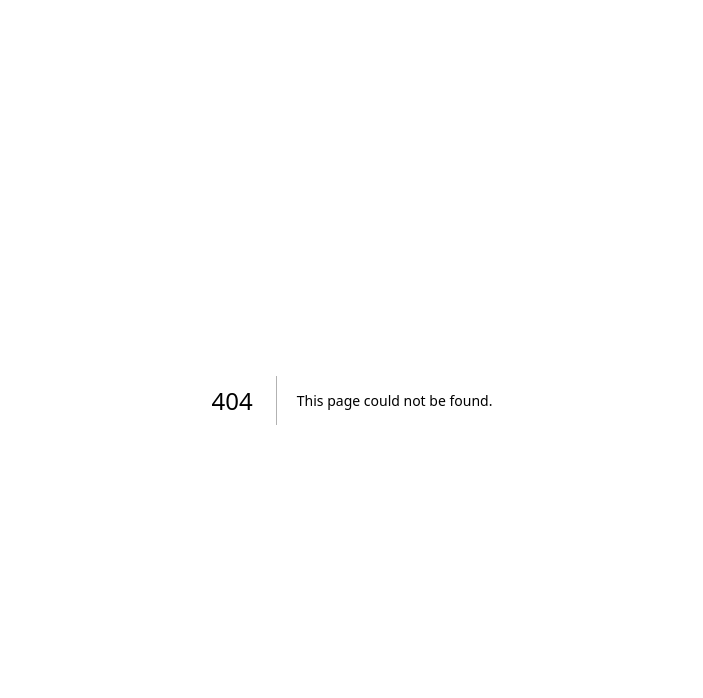
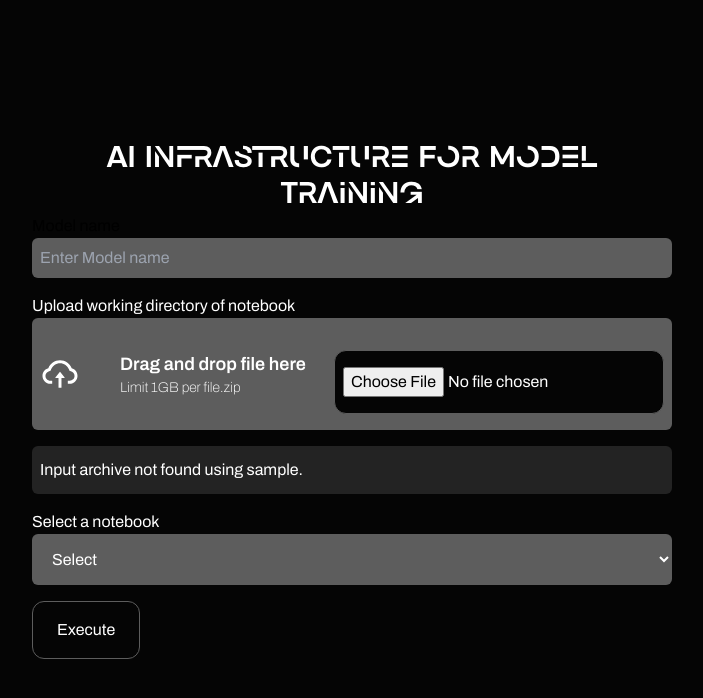
Before and after one commit to codypharm/decenter-ai-web-interface, a Next.js app: page /demo in a window 1280 px wide. Before the commit this address had no page. Shown: the top 698 px of the page, without its empty margins (288-991 px from the left). Built offline with nearby package versions, Linux system fonts and the light colour scheme.

Commit message:
demo page 90% done

```diff
--- a/src/app/components/home/Footer.tsx
+++ b/src/app/components/home/Footer.tsx
@@ -39,11 +39,11 @@ const Footer = () => {
         </div>
         <div className="w-[25%] text-primary_1 font-archivo ">
           <p className="text-lg    pt-1">Contact US</p>
-          <div className="flex space-x-8 items-center text-primary_8 mt-10">
+          <div className="flex space-x-8  text-primary_8 mt-10">
             <HiOutlineMailOpen size={25} />
             <p className="font-archivo pt-1">Admin@decenterai.com</p>
           </div>
-          <div className="flex space-x-8 items-center text-primary_8 mt-10">
+          <div className="flex space-x-8  text-primary_8 mt-10">
             <HiOutlineLocationMarker size={50} className="text-primary_8" />
             <p className="font-archivo pt-1">
               Address: SURECRYPTO PTY LTD, 58 Kerwin circle Herbersham, 2770,
--- /dev/null
+++ b/src/app/demo/page.tsx
@@ -0,0 +1,61 @@
+import React from "react";
+import { AiOutlineCloudUpload } from "react-icons/ai";
+
+const Demo = () => {
+  return (
+    <main className="bg-primary_13 h-screen flex items-center">
+      <div className="w-[50%] m-auto ">
+        <h1 className="font-logirentBold text-center text-3xl text-primary_1">
+          AI Infrastructure For Model Training
+        </h1>
+        <form className="font-archivo">
+          <label htmlFor="name">Model name</label>
+          <input
+            type="text"
+            placeholder="Enter Model name"
+            className="rounded-md bg-primary_8 text-primary_1 p-2 w-full border-none focus:ring-0 focus:border-none outline-none"
+          />
+
+          <p className="text-primary_1 mt-4">
+            Upload working directory of notebook
+          </p>
+          <div className="bg-primary_8 rounded-md h-28 p-2 flex">
+            <div className="w-[50%] h-full flex space-x-10 items-center text-primary_1">
+              <AiOutlineCloudUpload size={40} />
+              <div>
+                <p className="font-semibold text-lg">Drag and drop file here</p>
+                <p className="font-thin text-sm">Limit 1GB per file.zip</p>
+              </div>
+            </div>
+
+            <div className="w-[50%] h-full flex justify-end items-center text-primary_1">
+              <input
+                type="file"
+                accept=".zip"
+                className=" text-primary_1 rounded-xl mt-4 bg-primary_13  border border-primary_8 py-4 px-2"
+              />
+            </div>
+          </div>
+
+          <div className="bg-primary_11 rounded-md h-12 p-2 text-primary_1 mt-4 flex items-center ">
+            Input archive not found using sample.
+          </div>
+
+          <p className="text-primary_1 mt-4">Select a notebook</p>
+          <select className="rounded-md bg-primary_8 text-primary_1 p-4 cursor-pointer w-full border-none focus:ring-0 focus:border-none outline-none">
+            <option value="">Select </option>
+          </select>
+
+          <button
+            type="submit"
+            className=" text-primary_1 rounded-xl mt-4 bg-primary_13  border border-primary_8 py-4 px-6"
+          >
+            Execute
+          </button>
+        </form>
+      </div>
+    </main>
+  );
+};
+
+export default Demo;
```
